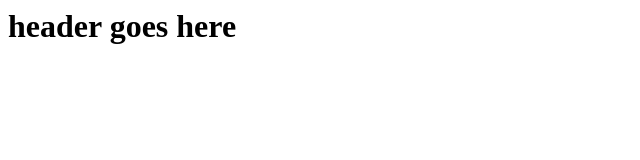
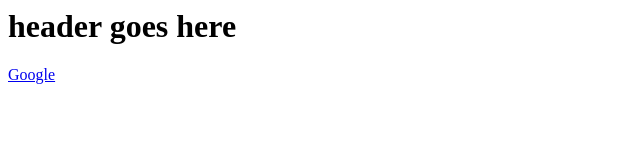
Before and after one commit to mchor01/branch-local-remote, a plain HTML site: page index.html in a window 1280 px wide. Shown: the full height of the page, 0-640 px from the left. Drawn offline with Linux system fonts and the light colour scheme.

Commit message:
Link fixed, closes #2

```diff
--- a/index.html
+++ b/index.html
@@ -1 +1,2 @@
 <h1> header goes here </h1>
+<p><a href="https://www.google.com">Google</a></p>
```
